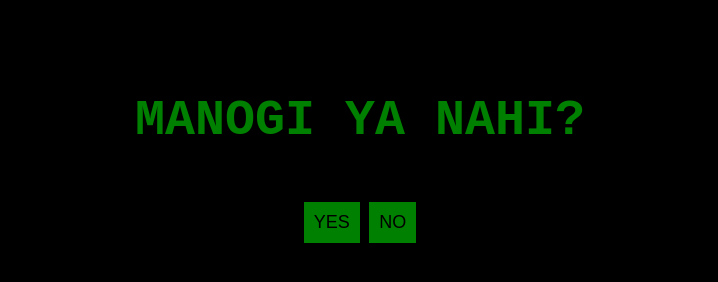
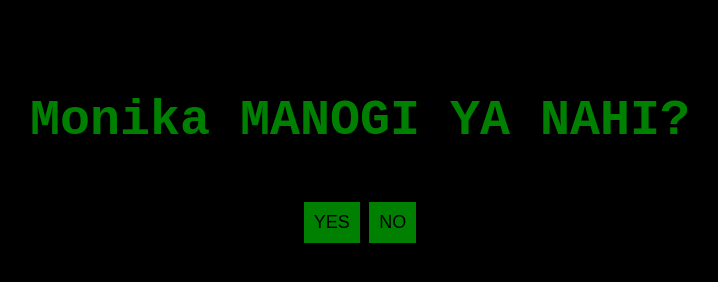
Before and after one commit to crzyvivek/hacker-proposal2, a plain HTML site: page question.html in a window 1280 px wide. Shown: the whole page, without its empty margins (280-998 px from the left). Drawn offline with Linux system fonts and the light colour scheme.

Commit message:
Update question.html

```diff
--- a/question.html
+++ b/question.html
@@ -7,7 +7,7 @@
     <link rel="stylesheet" href="style.css">
   </head>
   <body>
-    <h1 class="hacker-text">MANOGI YA NAHI?</h1>
+    <h1 class="hacker-text">Monika MANOGI YA NAHI?</h1>
 
     <a href="yes.html"><button class="button">YES</button></a>
     <a href="no.html"><button class="button">NO</button></a>
```
